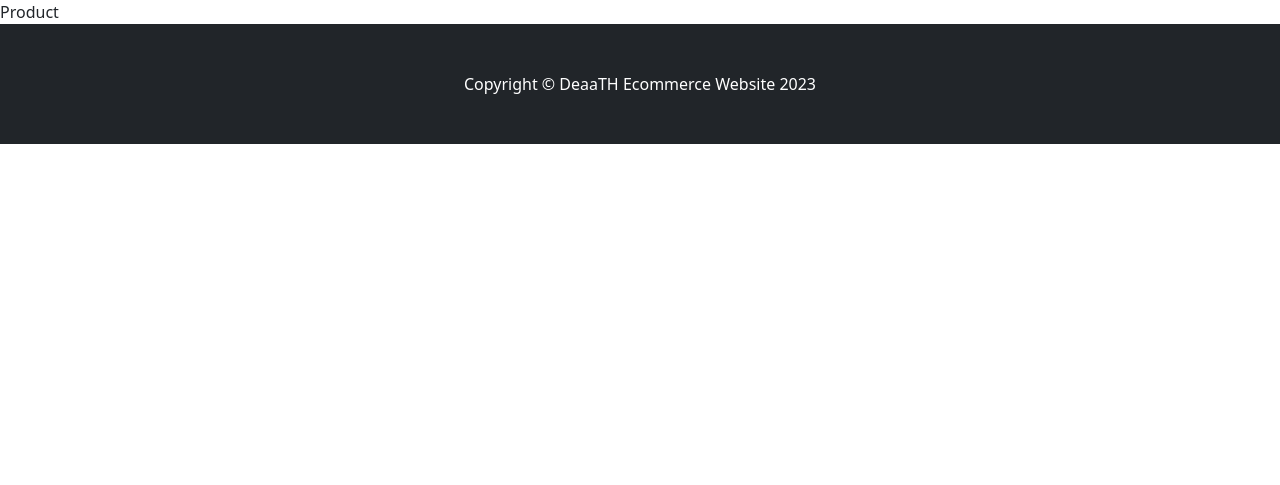
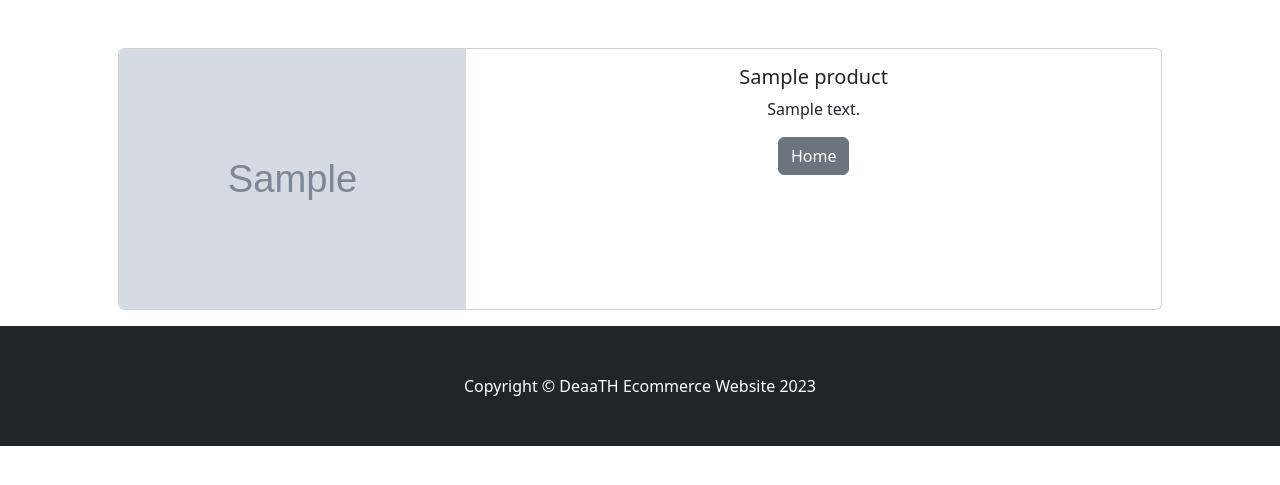
Before and after one commit to DeaaTH65/E_Com, a Django app: template ecom/store/templates/product.html in a window 1280 px wide. Shown: the part 56-541 px from the top of the page. Run offline with Django 4.2, Linux system fonts and the light colour scheme; the template is opened without the code that fills it: values that come from a table or form of the project are taken from there, others are empty; tables that the repository leaves empty hold one stand-in row (values such as "Sample post"); grey boxes marked "Sample" are stand-in pictures; parts of the project's set-up code (start-up, migrations or seed data) failed here and were passed over.

Commit message:
Product page design

```diff
--- a/ecom/store/templates/product.html
+++ b/ecom/store/templates/product.html
@@ -3,5 +3,22 @@
 {% block title %}Product{% endblock title %}
 
 {% block content %}
-Product
+<div class="container px-4 px-lg-5 mt-5">
+    <div class="card mb-3">
+        <div class="row g-0">
+          <div class="col-md-4">
+            <img src="{{product.image.url}}" class="img-fluid rounded-start" alt="...">
+          </div>
+          <div class="col-md-8">
+            <div class="card-body">
+                <center>
+                <h5 class="card-title">{{product.name}}</h5>
+                <p class="card-text">{{product.description}}</p>
+                <a href="{% url "home" %}" class="btn btn-secondary">Home</a>
+                </center>
+            </div>
+          </div>
+        </div>
+    </div>
+</div>
 {% endblock content %}
```
